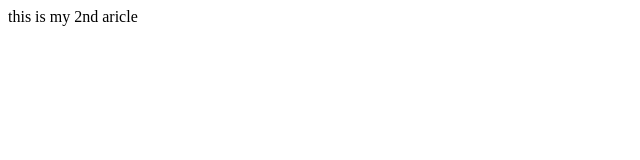
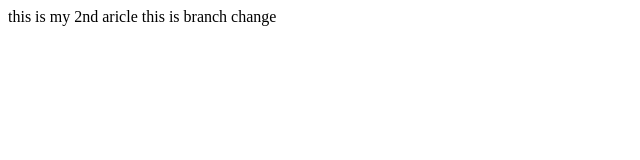
Before and after one commit to Intekhabilyas/git_test, a plain HTML site: page index.html in a window 1280 px wide. Shown: the whole page, without its empty margins (0-640 px from the left). Drawn offline with Linux system fonts and the light colour scheme.

Commit message:
branch changes

```diff
--- a/index.html
+++ b/index.html
@@ -8,5 +8,6 @@
 </head>
 <body>
     this is my 2nd aricle
+    this is branch change
 </body>
 </html>
```
